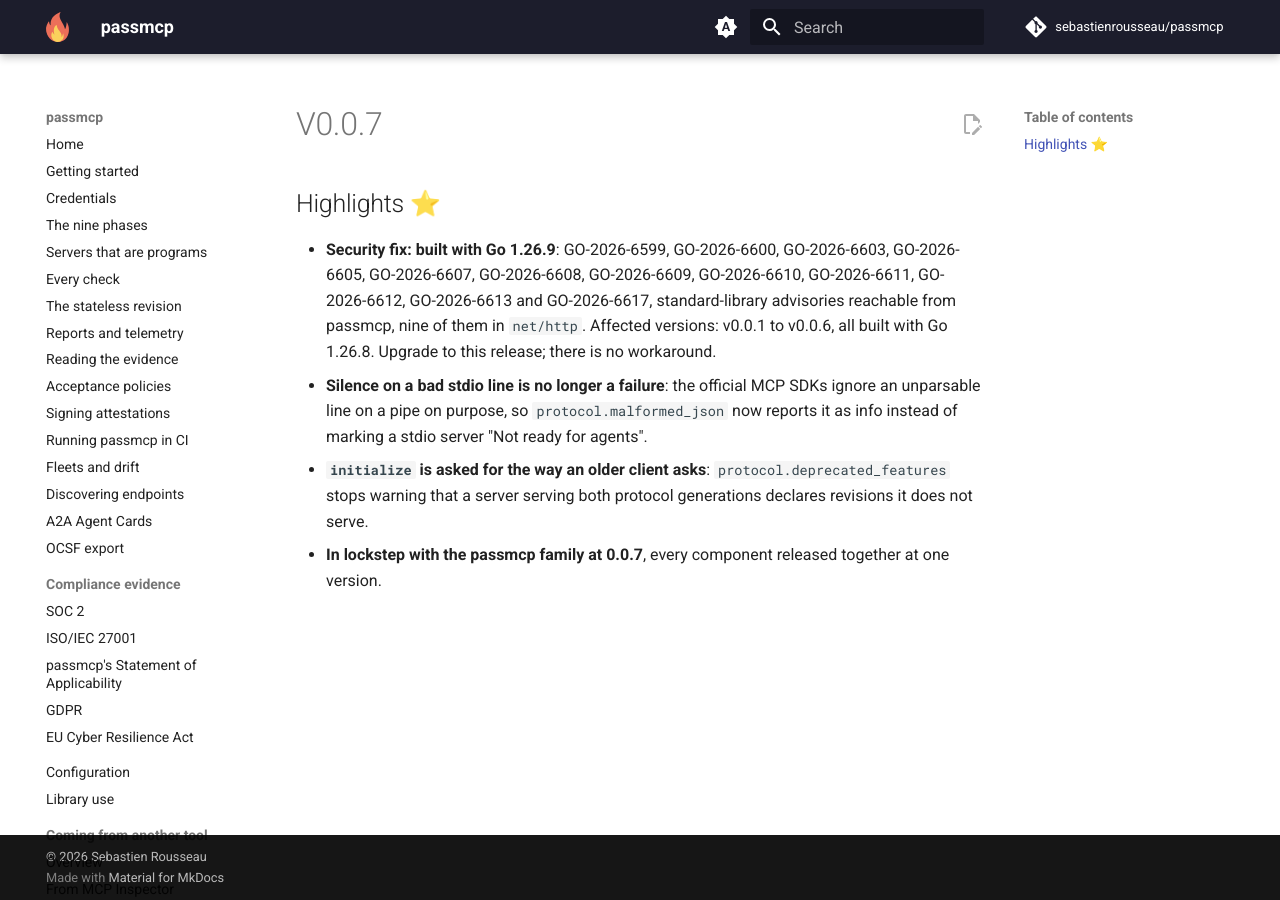
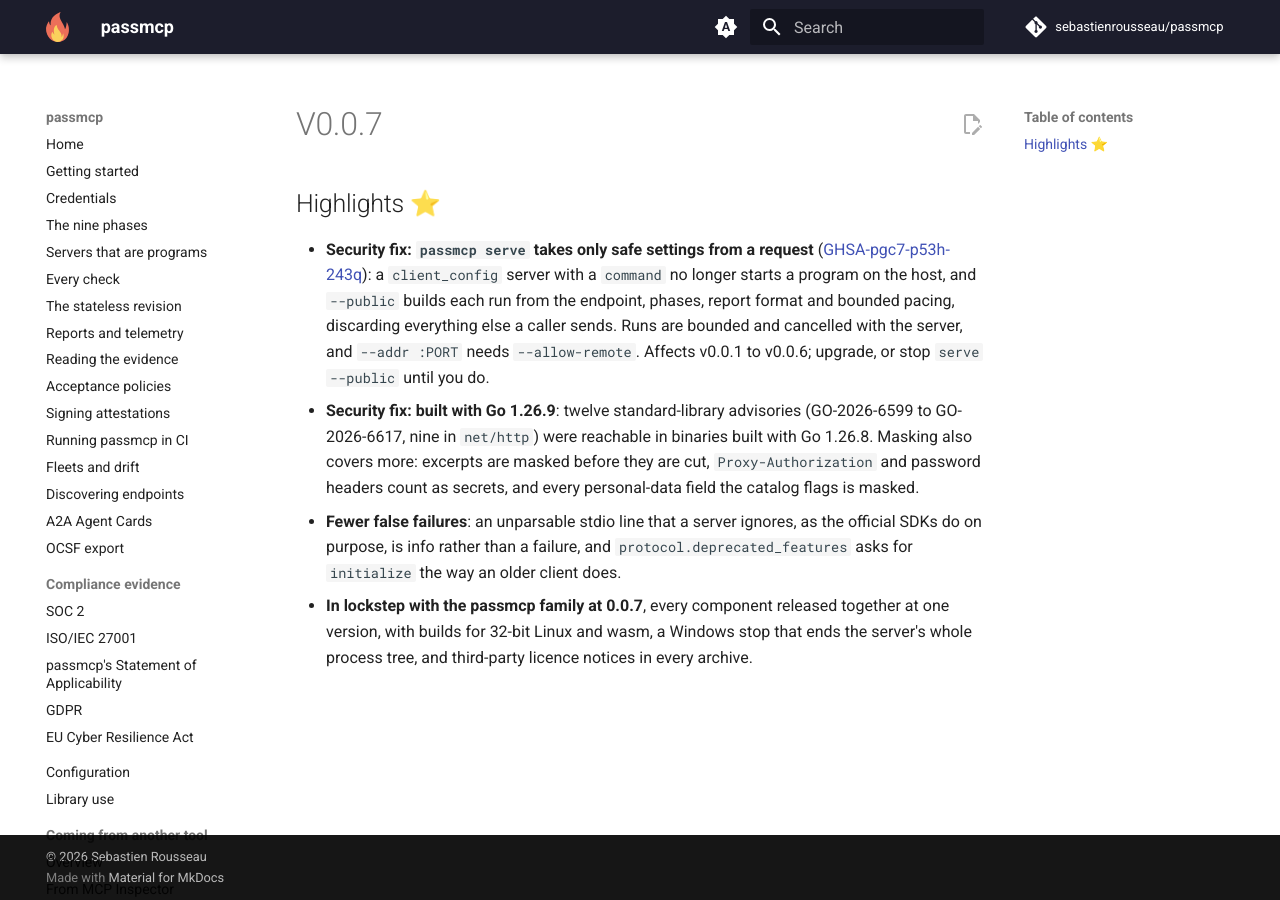
Before and after one commit to sebastienrousseau/passmcp, an MkDocs documentation site: the page built from docs/releases/v0.0.7.md, in a window 1280 px wide. Built offline with MkDocs 1.6.1 and Material for MkDocs 9.7.7, drawn with Linux system fonts in a browser that asks for light colours; comment, search, counter and statistics services are not loaded.

Commit message:
docs: lead the 0.0.7 notes with the serve fix
The release notes were written before the audit and led with the Go
1.26.9 rebuild. The release also fixes GHSA-pgc7-p53h-243q, which is
the change an operator of passmcp serve has to act on, so it is now
the first highlight, with the wider masking folded into the Go
entry, the two probe fixes into one, and the portability work into
the lockstep line, keeping four highlights.

markdownlint-cli2 and codespell report nothing.

Assisted-by: Claude Code:claude-opus-5-5 markdownlint codespell
Signed-off-by: Sebastien Rousseau <sebastienrousseau@users.noreply.github.com>

```diff
--- a/docs/releases/v0.0.7.md
+++ b/docs/releases/v0.0.7.md
@@ -3,7 +3,7 @@
 
 ## Highlights ⭐️
 
-* **Security fix: built with Go 1.26.9**: GO-2026-6599, GO-2026-6600, GO-2026-6603, GO-2026-6605, GO-2026-6607, GO-2026-6608, GO-2026-6609, GO-2026-6610, GO-2026-6611, GO-2026-6612, GO-2026-6613 and GO-2026-6617, standard-library advisories reachable from passmcp, nine of them in `net/http`. Affected versions: v0.0.1 to v0.0.6, all built with Go 1.26.8. Upgrade to this release; there is no workaround.
-* **Silence on a bad stdio line is no longer a failure**: the official MCP SDKs ignore an unparsable line on a pipe on purpose, so `protocol.malformed_json` now reports it as info instead of marking a stdio server "Not ready for agents".
-* **`initialize` is asked for the way an older client asks**: `protocol.deprecated_features` stops warning that a server serving both protocol generations declares revisions it does not serve.
-* **In lockstep with the passmcp family at 0.0.7**, every component released together at one version.
+* **Security fix: `passmcp serve` takes only safe settings from a request** ([GHSA-pgc7-p53h-243q](https://github.com/sebastienrousseau/passmcp/security/advisories/GHSA-pgc7-p53h-243q)): a `client_config` server with a `command` no longer starts a program on the host, and `--public` builds each run from the endpoint, phases, report format and bounded pacing, discarding everything else a caller sends. Runs are bounded and cancelled with the server, and `--addr :PORT` needs `--allow-remote`. Affects v0.0.1 to v0.0.6; upgrade, or stop `serve --public` until you do.
+* **Security fix: built with Go 1.26.9**: twelve standard-library advisories (GO-2026-6599 to GO-2026-6617, nine in `net/http`) were reachable in binaries built with Go 1.26.8. Masking also covers more: excerpts are masked before they are cut, `Proxy-Authorization` and password headers count as secrets, and every personal-data field the catalog flags is masked.
+* **Fewer false failures**: an unparsable stdio line that a server ignores, as the official SDKs do on purpose, is info rather than a failure, and `protocol.deprecated_features` asks for `initialize` the way an older client does.
+* **In lockstep with the passmcp family at 0.0.7**, every component released together at one version, with builds for 32-bit Linux and wasm, a Windows stop that ends the server's whole process tree, and third-party licence notices in every archive.
```
